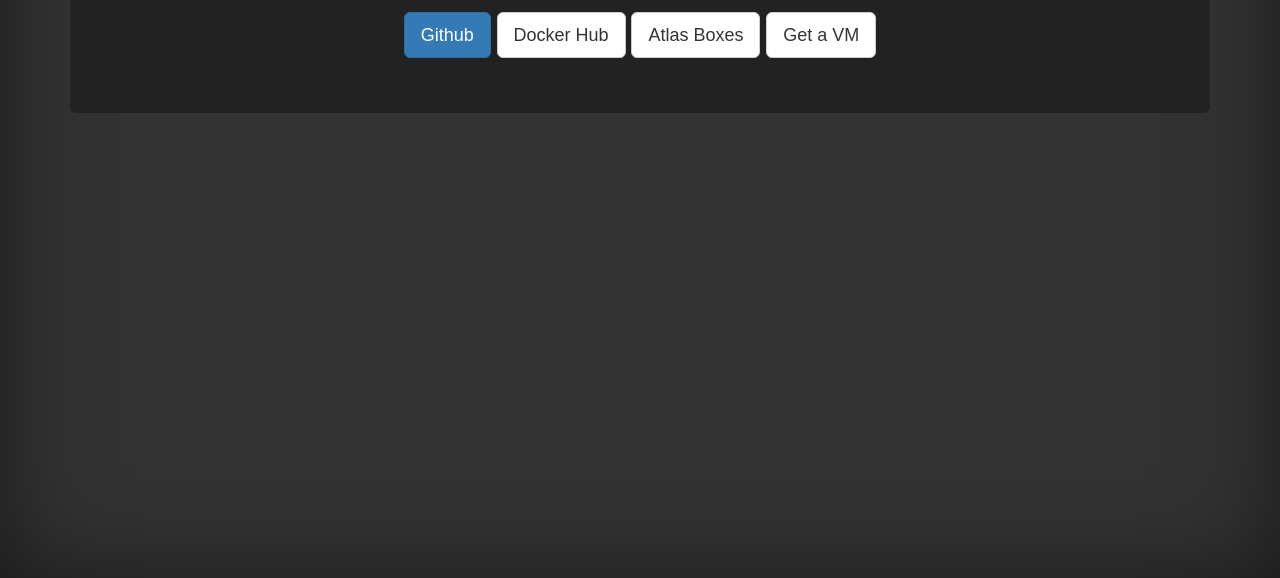
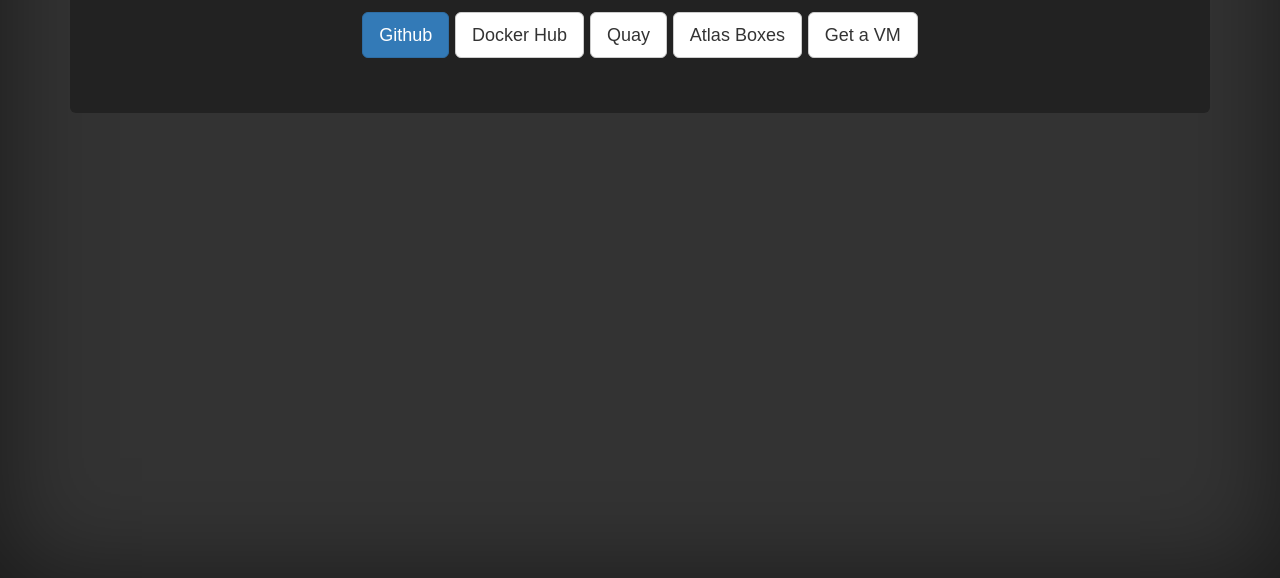
Before and after one commit to jdeathe/jdeathe.github.io, a plain HTML site: page index.html in a window 1280 px wide. Shown: the part 222-800 px from the top of the page. Drawn offline with nearby package versions, Linux system fonts and the light colour scheme.

Commit message:
Adds Link to Quay account.

```diff
--- a/index.html
+++ b/index.html
@@ -37,6 +37,7 @@
         <p class="lead">
           <a href="https://github.com/jdeathe" class="btn btn-lg btn-primary">Github</a>
           <a href="https://hub.docker.com/u/jdeathe" class="btn btn-lg btn-default">Docker Hub</a>
+          <a href="https://quay.io/user/jdeathe" class="btn btn-lg btn-default">Quay</a>
           <a href="https://atlas.hashicorp.com/jdeathe" class="btn btn-lg btn-default">Atlas Boxes</a>
           <a href="http://url.deathe.org/get_digitalocean" class="btn btn-lg btn-default">Get a VM</a>
         </p>
```
